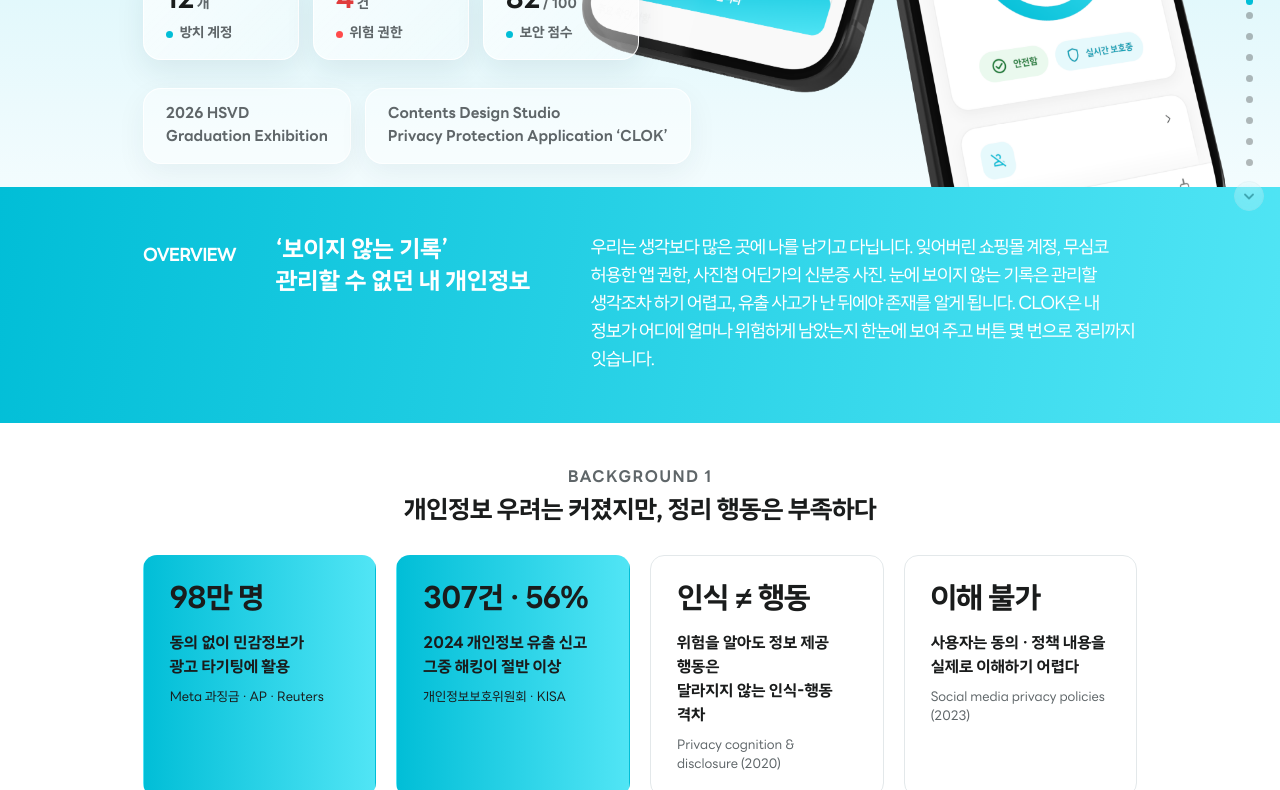
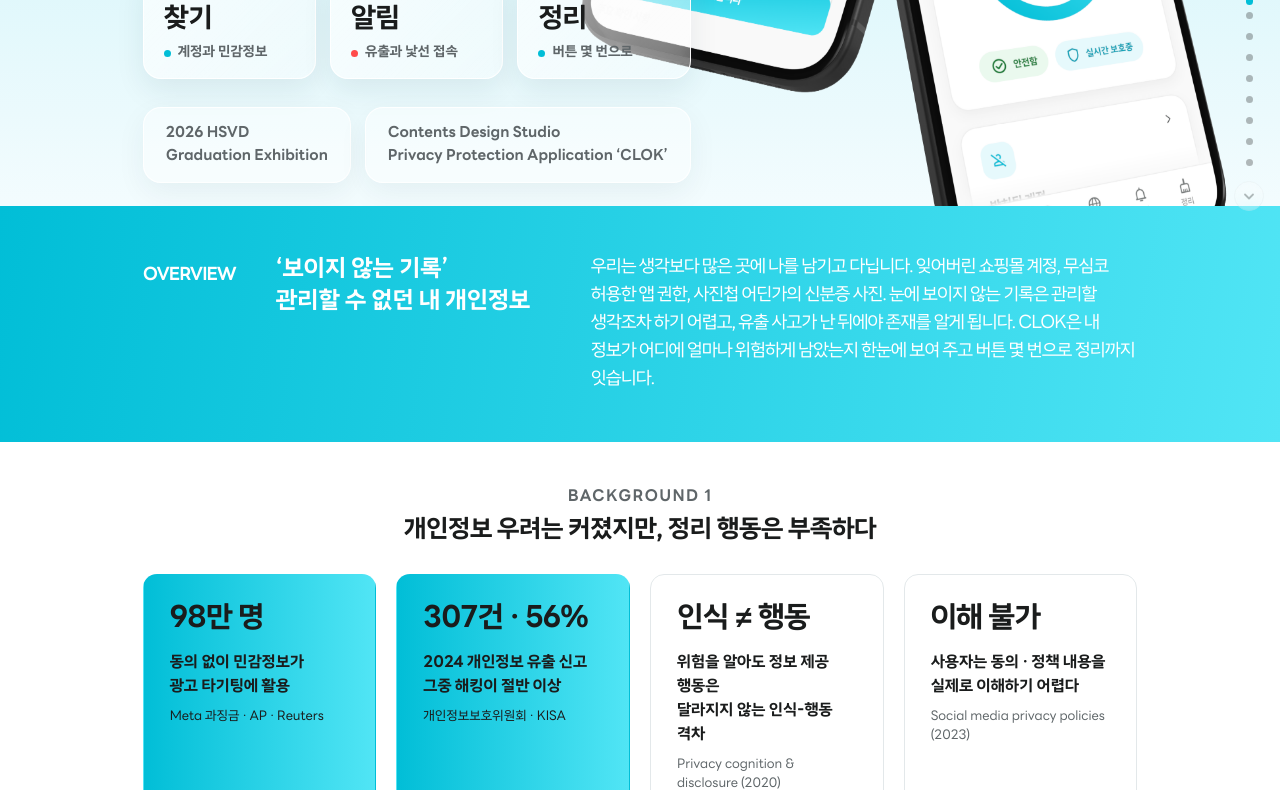
Before and after one commit to Crocodesignile/clok, a plain HTML site: page index.html in a window 1280 px wide. Shown: the part 395-1185 px from the top of the page. Drawn offline with Linux system fonts and the light colour scheme; animation ran at ten frames a second.

Commit message:
히어로 수치 카드를 찾기·알림·정리로 교체
Co-Authored-By: Claude Opus 5.5 <noreply@anthropic.com>

```diff
--- a/index.html
+++ b/index.html
@@ -107,14 +107,14 @@ section{scroll-margin-top:var(--nav-h)}
 @keyframes lockPop{0%{scale:1.035}100%{scale:1}}
 .hero h1{font-size:clamp(22px,calc(var(--u)*.0177),34px);line-height:1.3;letter-spacing:-.01em;margin-top:calc(var(--u)*.008)}
 .hero-intro{text-wrap:pretty;max-width:calc(var(--u)*.3);min-width:min(100%,330px);margin-top:calc(var(--u)*.0105);font-size:clamp(16px,calc(var(--u)*.011),21px);line-height:1.6;letter-spacing:-.045em;color:var(--gray-600)}
-.hero-stats{display:flex;flex-wrap:wrap;gap:14px;margin-top:calc(var(--u)*.025)}
-.hero-stats li{min-width:156px;padding:16px 22px 15px;border-radius:18px;background:linear-gradient(135deg,rgba(255,255,255,.72),rgba(255,255,255,.36));border:1px solid rgba(255,255,255,.92);backdrop-filter:blur(22px);-webkit-backdrop-filter:blur(22px);box-shadow:0 12px 30px rgba(0,51,61,.08);transition:transform .4s var(--ease),box-shadow .4s}
+.hero-stats{display:grid;grid-template-columns:repeat(3,minmax(0,1fr));width:min(548px,100%);gap:14px;margin-top:calc(var(--u)*.025)}
+.hero-stats li{min-width:0;padding:16px 20px 15px;border-radius:18px;background:linear-gradient(135deg,rgba(255,255,255,.72),rgba(255,255,255,.36));border:1px solid rgba(255,255,255,.92);backdrop-filter:blur(22px);-webkit-backdrop-filter:blur(22px);box-shadow:0 12px 30px rgba(0,51,61,.08);transition:transform .4s var(--ease),box-shadow .4s}
 .hero-stats li:hover{transform:translateY(-4px);box-shadow:0 18px 36px -12px rgba(0,51,61,.22)}
 .hero-stats b{display:block;font-size:clamp(28px,calc(var(--u)*.0188),36px);line-height:1.1;letter-spacing:-.02em;font-variant-numeric:tabular-nums}
-.hero-stats b small{margin-left:3px;font-size:max(14px,.5em);letter-spacing:0;color:var(--gray-600)}
-.hero-stats li.risk b{color:#E03C3C}
-.hero-stats li>span{display:flex;align-items:center;gap:7px;margin-top:7px;font-weight:700;font-size:14px;line-height:20px;color:var(--gray-600)}
-.hero-stats li>span::before{content:"";width:7px;height:7px;border-radius:50%;background:var(--cyan-500)}
+.hero-stats b small{display:block;margin-bottom:6px;font-size:13px;line-height:1;letter-spacing:.08em;color:var(--cyan-text)}
+.hero-stats li.risk b small{color:#C62F2F}
+.hero-stats li>span{display:flex;align-items:baseline;gap:7px;word-break:keep-all;margin-top:7px;font-weight:700;font-size:14px;line-height:20px;color:var(--gray-600)}
+.hero-stats li>span::before{content:"";flex:none;align-self:flex-start;margin-top:6.5px;width:7px;height:7px;border-radius:50%;background:var(--cyan-500)}
 .hero-stats li.risk>span::before{background:var(--red)}
 .hero-credit{display:flex;flex-wrap:wrap;gap:14px;margin-top:calc(var(--u)*.022);font-weight:700;font-size:15px;line-height:23px;color:var(--gray-600)}
 .hero-credit p{padding:14px 22px;border-radius:18px;background:rgba(255,255,255,.45);border:1px solid rgba(255,255,255,.85);backdrop-filter:blur(24px);-webkit-backdrop-filter:blur(24px);box-shadow:0 10px 30px rgba(0,51,61,.06)}
@@ -129,7 +129,7 @@ section{scroll-margin-top:var(--nav-h)}
   .hero-intro{max-width:none}
   .hero-stats{gap:10px;margin-top:24px}
   .hero-stats li{flex:1 1 0;min-width:0;padding:14px 14px 13px}
-  .hero-stats li>span{font-size:13px;gap:6px}
+  .hero-stats li>span{font-size:13px;line-height:18px}.hero-stats li>span::before{display:none}
   .hero-credit{margin:24px 0 0}
   .hero-art{order:2;position:relative;top:auto;left:auto;width:170%;margin:-2vw 0 -26vw -41.8%}
 }
@@ -621,11 +621,11 @@ section{scroll-margin-top:var(--nav-h)}
     <button class="hero-logo hide" id="heroLogo" style="--i:0" aria-label="CLOK 로고 — 누르면 다시 조립됩니다"><img src="assets/logo.svg" alt="CLOK" width="508" height="159"></button>
     <h1 style="--i:16">흩어진 기록을 찾고, 알리고, 정리까지.</h1>
     <p class="hero-intro" style="--i:17">한 번 쓰고 잊은 계정, 무심코 허용한 앱 권한, 사진첩 속 신분증까지. 보이지 않던 내 정보를 한눈에 보여 주고 버튼 몇 번으로 정리하는 개인정보 보호&nbsp;앱</p>
-    <ul class="hero-stats" style="--i:18" aria-label="첫 분석 결과 예시">
-      <li><b><span class="n" data-count="12">12</span><small>개</small></b><span>방치 계정</span></li>
-      <li class="risk"><b><span class="n" data-count="4">4</span><small>건</small></b><span>위험 권한</span></li>
-      <li><b><span class="n" data-count="82">82</span><small>/ 100</small></b><span>보안 점수</span></li>
-    </ul>
+    <ol class="hero-stats" style="--i:18" aria-label="CLOK이 하는 일">
+      <li><b><small>01</small>찾기</b><span>계정과 민감정보</span></li>
+      <li class="risk"><b><small>02</small>알림</b><span>유출과 낯선 접속</span></li>
+      <li><b><small>03</small>정리</b><span>버튼 몇 번으로</span></li>
+    </ol>
     <div class="hero-credit" style="--i:19">
       <p>2026 HSVD<br>Graduation Exhibition</p>
       <p>Contents Design Studio<br>Privacy Protection Application ‘CLOK’</p>
@@ -1200,7 +1200,6 @@ function playParticles() {
   cancelAnimationFrame(pRaf);
   cancelAnimationFrame(hovRaf); hovRaf = 0;
   const copy = $('.hero-copy');
-  if (!copy.classList.contains('go')) setTimeout(() => $$('.hero-stats [data-count]').forEach(countUp), 2100);
   copy.classList.add('go');
   if (reduce) { logoBtn.classList.remove('hide'); return; }
   introOn = true; logoBtn.classList.remove('instant');
```
